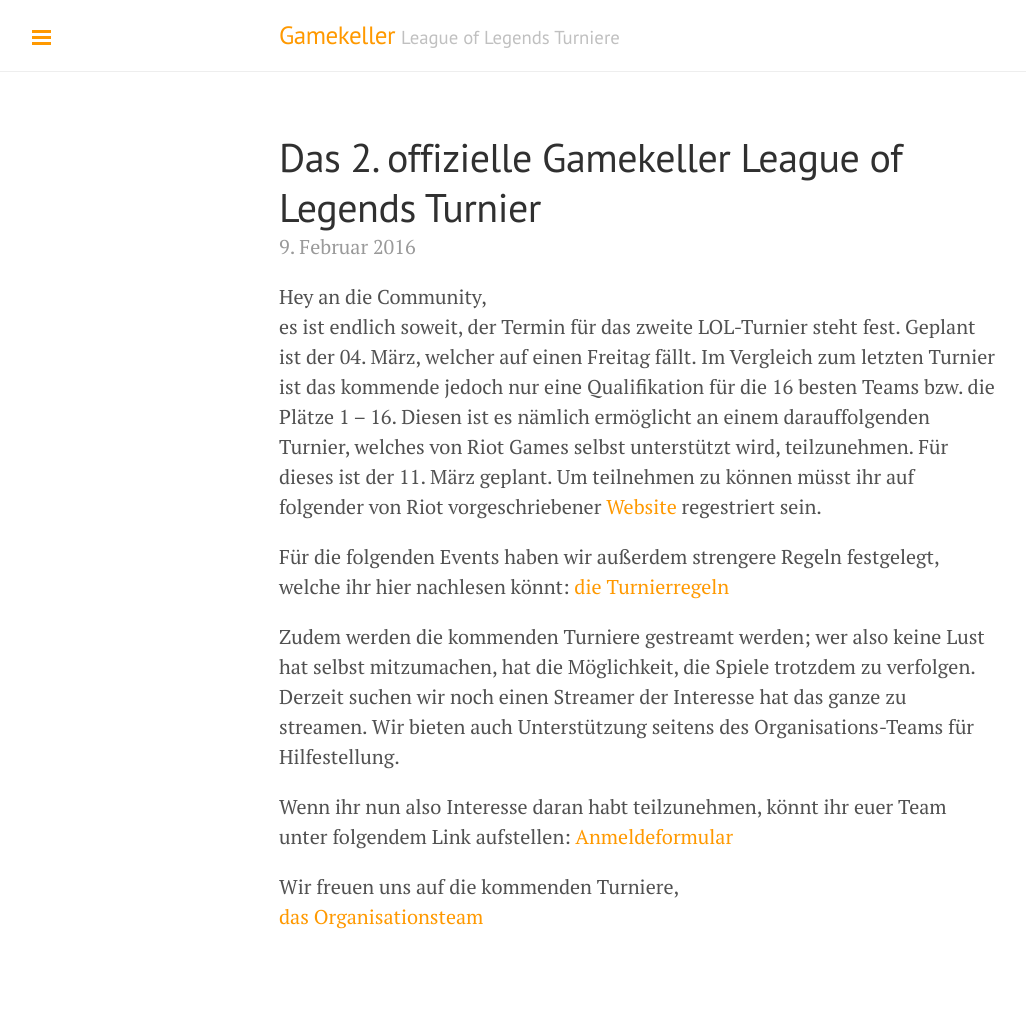
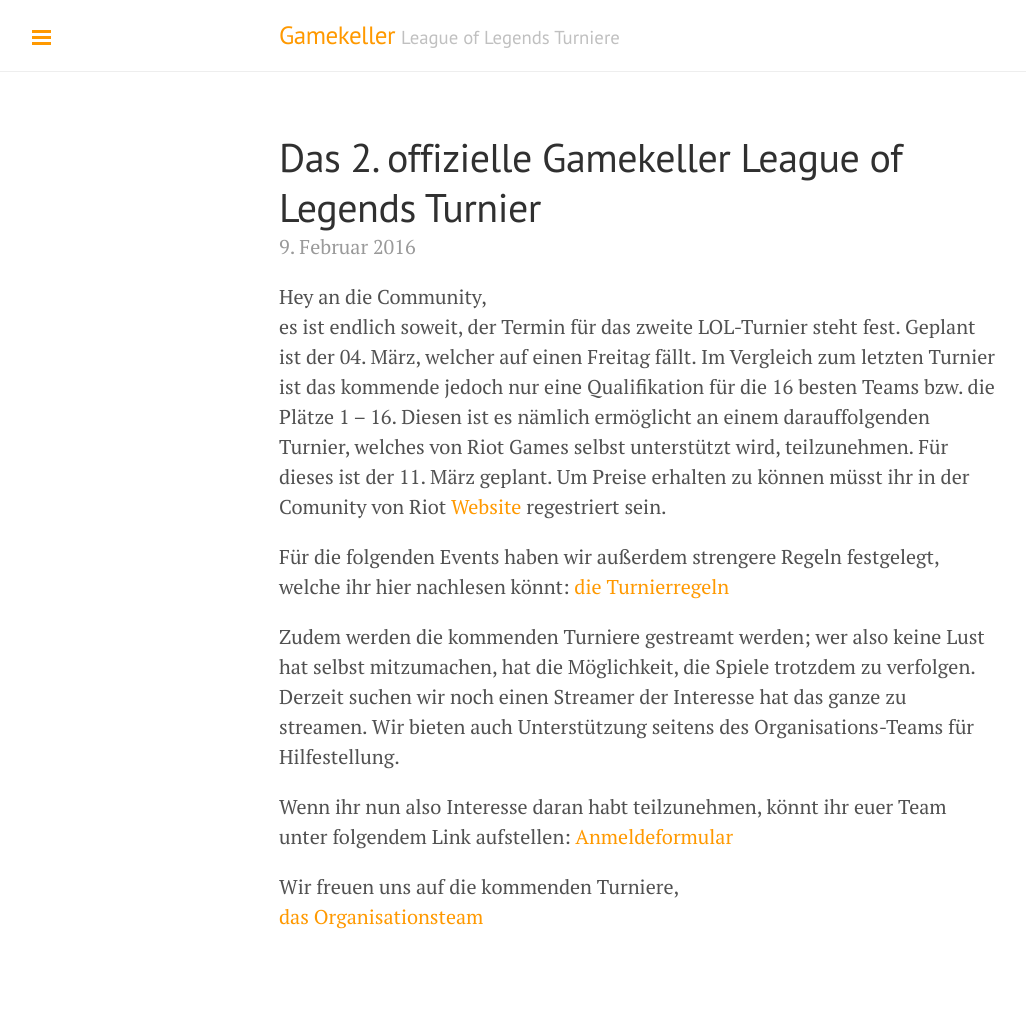
Before and after one commit to gamekeller/League-of-Legends-Turnier-Page, a Jekyll site: the page built from _posts/2016-02-09-2.lol-turnier.md, in a window 1280 px wide. Shown: the whole page, without its empty margins (1-1027 px from the left). Built offline with Jekyll 4.4.1, drawn with Linux system fonts in a browser that asks for light colours.

Commit message:
Update 2016-02-09-2.lol-turnier.md

```diff
--- a/_posts/2016-02-09-2.lol-turnier.md
+++ b/_posts/2016-02-09-2.lol-turnier.md
@@ -4,7 +4,7 @@
 ---
 
 Hey an die Community,
-es ist endlich soweit, der Termin für das zweite LOL-Turnier steht fest. Geplant ist der 04. März, welcher auf einen Freitag fällt. Im Vergleich zum letzten Turnier ist das kommende jedoch nur eine Qualifikation für die 16 besten Teams bzw. die Plätze 1 – 16. Diesen ist es nämlich ermöglicht an einem darauffolgenden Turnier, welches von Riot Games selbst unterstützt wird, teilzunehmen. Für dieses ist der 11. März geplant. Um teilnehmen zu können müsst ihr auf folgender von Riot vorgeschriebener [Website](http://events.euw.leagueoflegends.com/de/content/faq)  regestriert sein.
+es ist endlich soweit, der Termin für das zweite LOL-Turnier steht fest. Geplant ist der 04. März, welcher auf einen Freitag fällt. Im Vergleich zum letzten Turnier ist das kommende jedoch nur eine Qualifikation für die 16 besten Teams bzw. die Plätze 1 – 16. Diesen ist es nämlich ermöglicht an einem darauffolgenden Turnier, welches von Riot Games selbst unterstützt wird, teilzunehmen. Für dieses ist der 11. März geplant. Um Preise erhalten zu können müsst ihr in der Comunity von Riot [Website](http://events.euw.leagueoflegends.com/de/content/faq)  regestriert sein.
 
 Für die folgenden Events haben wir außerdem strengere Regeln festgelegt, welche ihr hier nachlesen könnt:
 [die Turnierregeln](http://lol.gamekeller.net/turnierregeln/)
```
